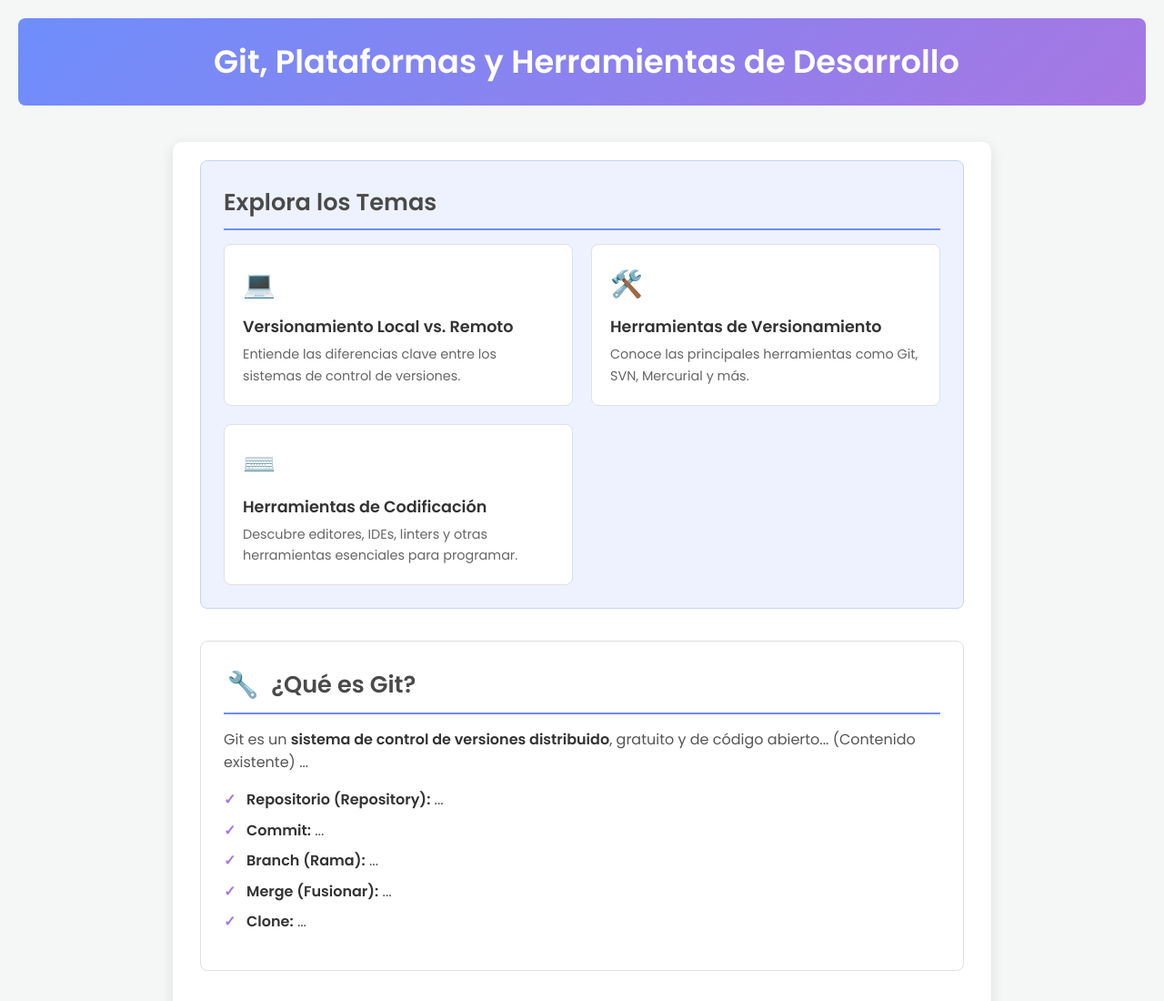
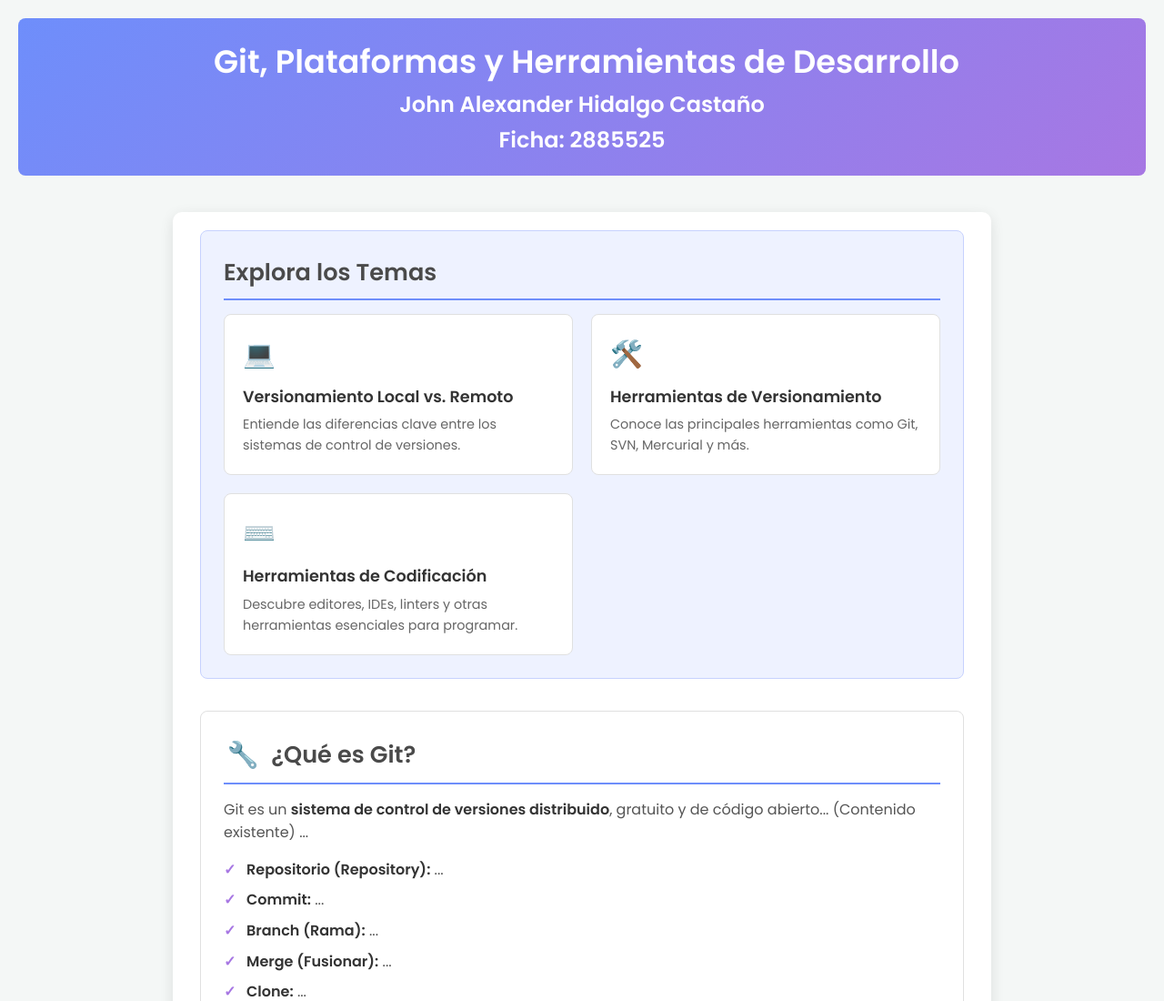
Before and after one commit to coffee1991/practicasSENA, a plain HTML site: page index.html in a window 1280 px wide. Shown: the top 1100 px of the page at 91% size. Drawn offline with Linux system fonts and the light colour scheme.

```diff
--- a/index.html
+++ b/index.html
@@ -13,6 +13,7 @@
 
 <header>
     <h1><span class="git-icon"></span> Git, Plataformas y Herramientas de Desarrollo</h1>
+    <h2 class="git-icon">John Alexander Hidalgo Castaño <br>Ficha: 2885525</h2>
 </header>
 
 <main>
```
